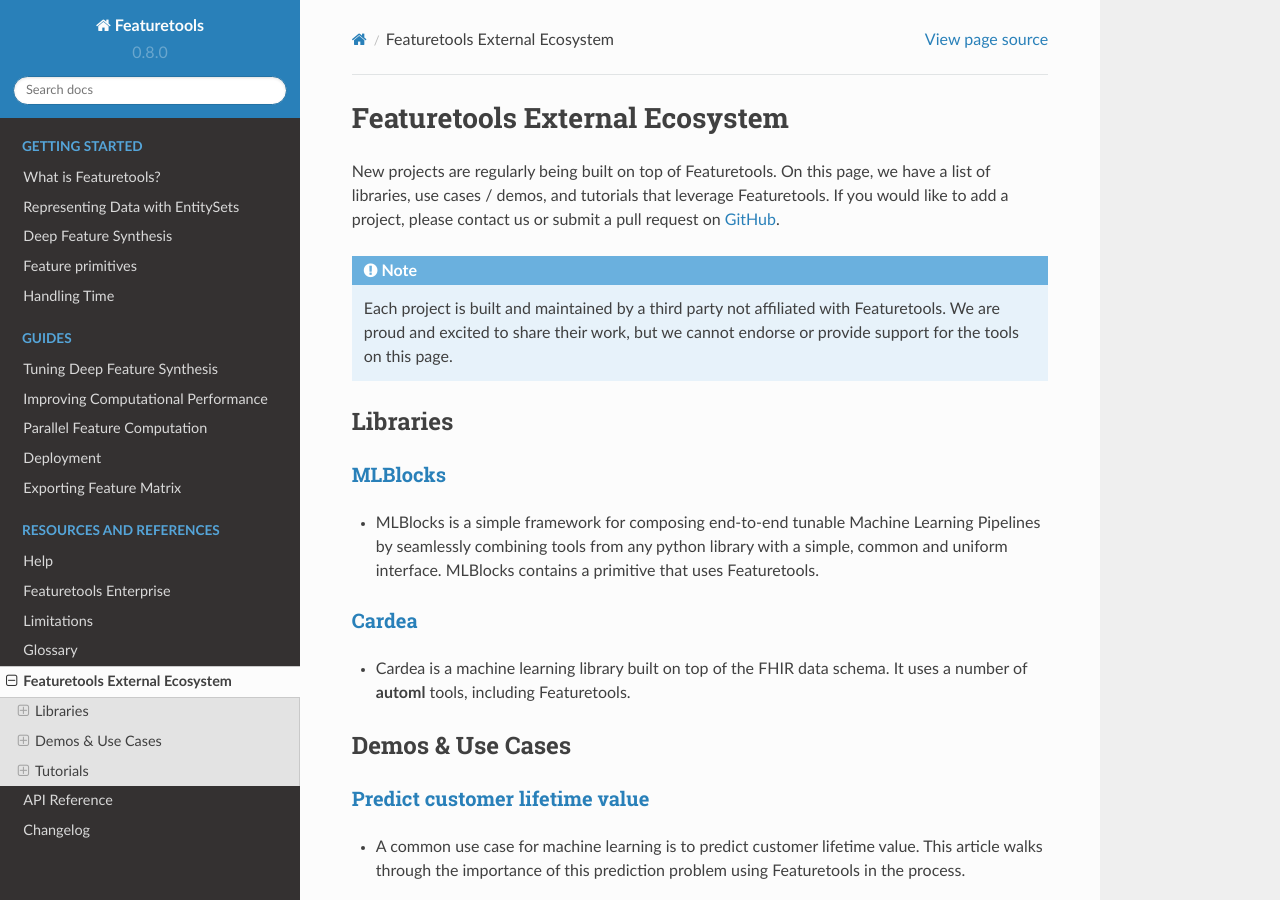
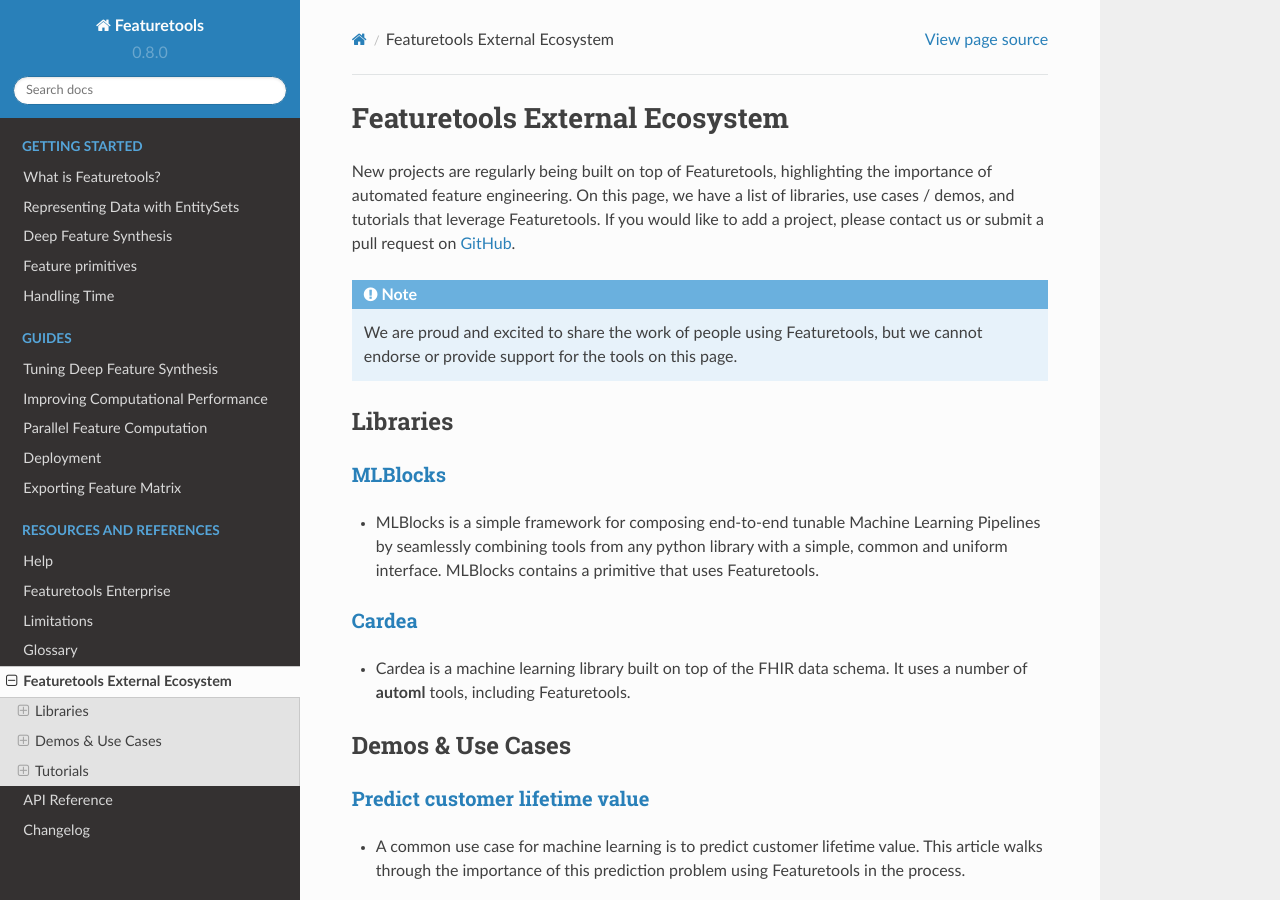
Before and after one commit to alteryx/featuretools, a Sphinx documentation site: the page built from docs/source/ecosystem.rst, in a window 1280 px wide and 900 px high. Built offline with Sphinx 7.4.7 and the Read the Docs theme 2.0.0, drawn with Linux system fonts in a browser that asks for light colours; pages that are not in the unit, such as notebooks, are missing from menus.

Commit message:
Update ecosystem.rst

```diff
--- a/docs/source/ecosystem.rst
+++ b/docs/source/ecosystem.rst
@@ -4,13 +4,13 @@
 Featuretools External Ecosystem
 ===============================
 
-New projects are regularly being built on top of Featuretools. On this page, we have a list of libraries, use cases / demos, and tutorials that leverage Featuretools. If you would like to add a project, please contact us or submit a pull request on `GitHub`_.
+New projects are regularly being built on top of Featuretools, highlighting the importance of automated feature engineering. On this page, we have a list of libraries, use cases / demos, and tutorials that leverage Featuretools. If you would like to add a project, please contact us or submit a pull request on `GitHub`_.
 
 .. _`GitHub`: https://github.com/Featuretools/featuretools
 
 .. note::
 
-    Each project is built and maintained by a third party not affiliated with Featuretools. We are proud and excited to share their work, but we cannot endorse or provide support for the tools on this page.
+    We are proud and excited to share the work of people using Featuretools, but we cannot endorse or provide support for the tools on this page.
 
 ---------
 Libraries
```
